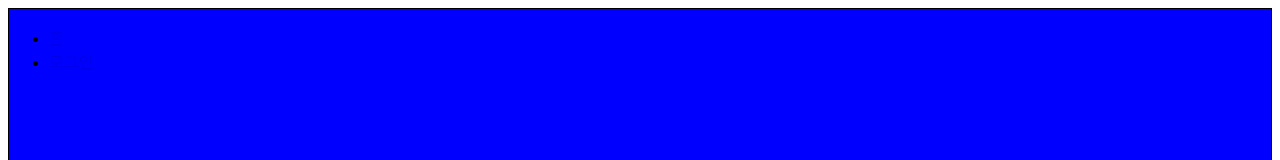
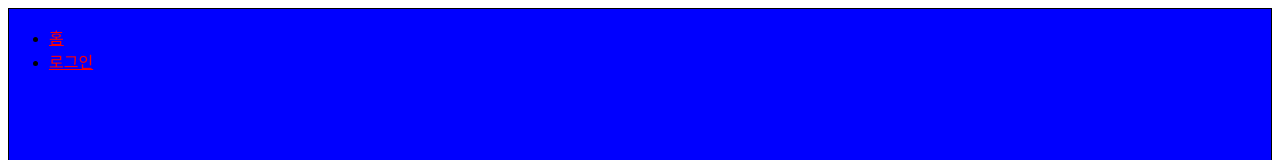
Before and after one commit to cyccc95/reactwork, a React (Create React App) app: page /login in a window 1280 px wide. Shown: the top 160 px of the page. Built offline with nearby package versions, Linux system fonts and the light colour scheme.

Commit message:
styled component Link

```diff
--- a/src/components/Header.js
+++ b/src/components/Header.js
@@ -11,15 +11,20 @@
   background-color: ${(props) => props.backgroundColor};
 `;
 
+const StyledHeaderLink = styled(Link)`
+  // styled에 없는 것은 상속해서 사용
+  color: red;
+`;
+
 const Header = () => {
   return (
     <StyledHeaderDiv backgroundColor="blue">
       <ul>
         <li>
-          <Link to="/">홈</Link>
+          <StyledHeaderLink to="/">홈</StyledHeaderLink>
         </li>
         <li>
-          <Link to="/login/10">로그인</Link>
+          <StyledHeaderLink to="/login/10">로그인</StyledHeaderLink>
         </li>
       </ul>
     </StyledHeaderDiv>
```
